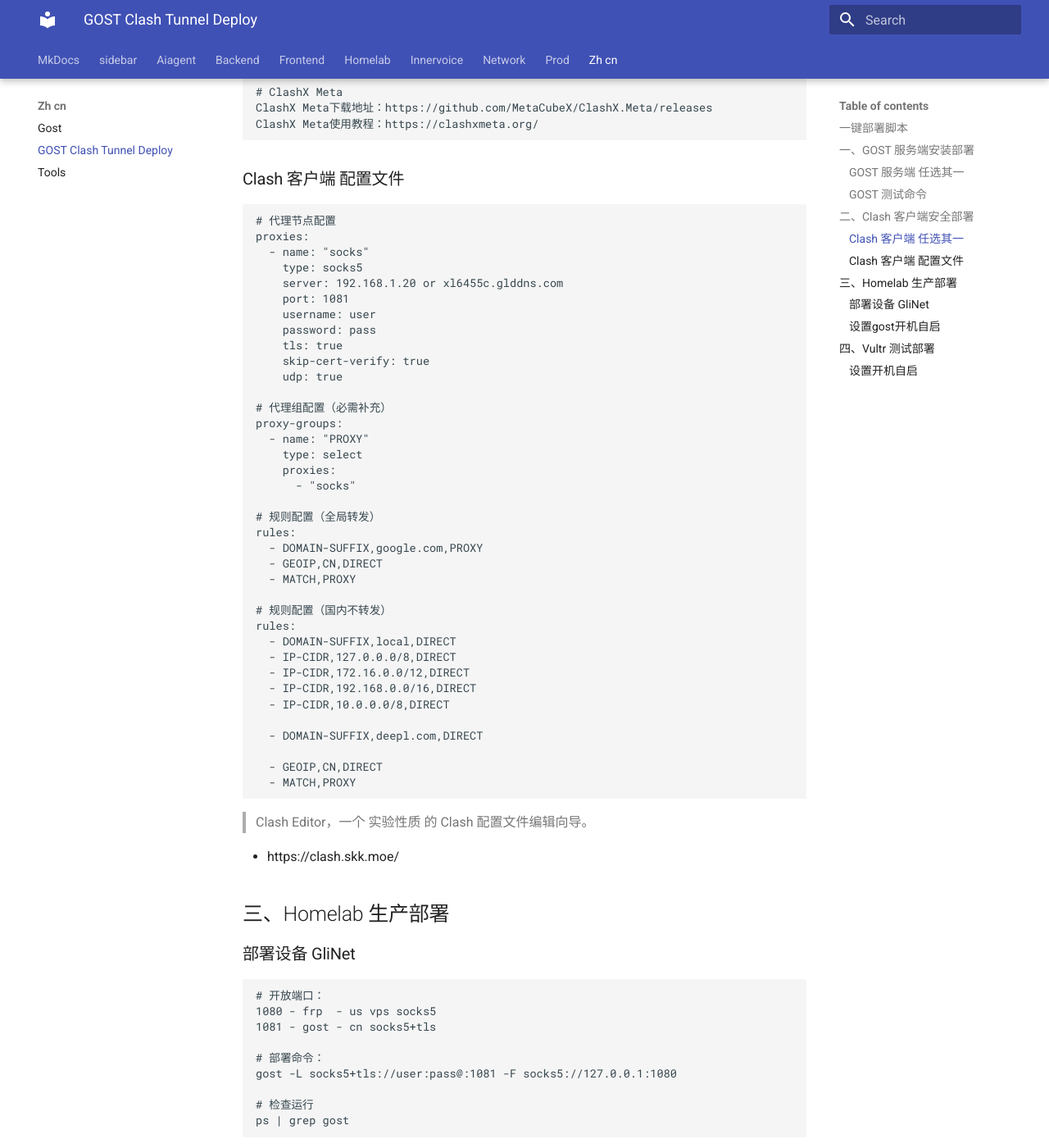
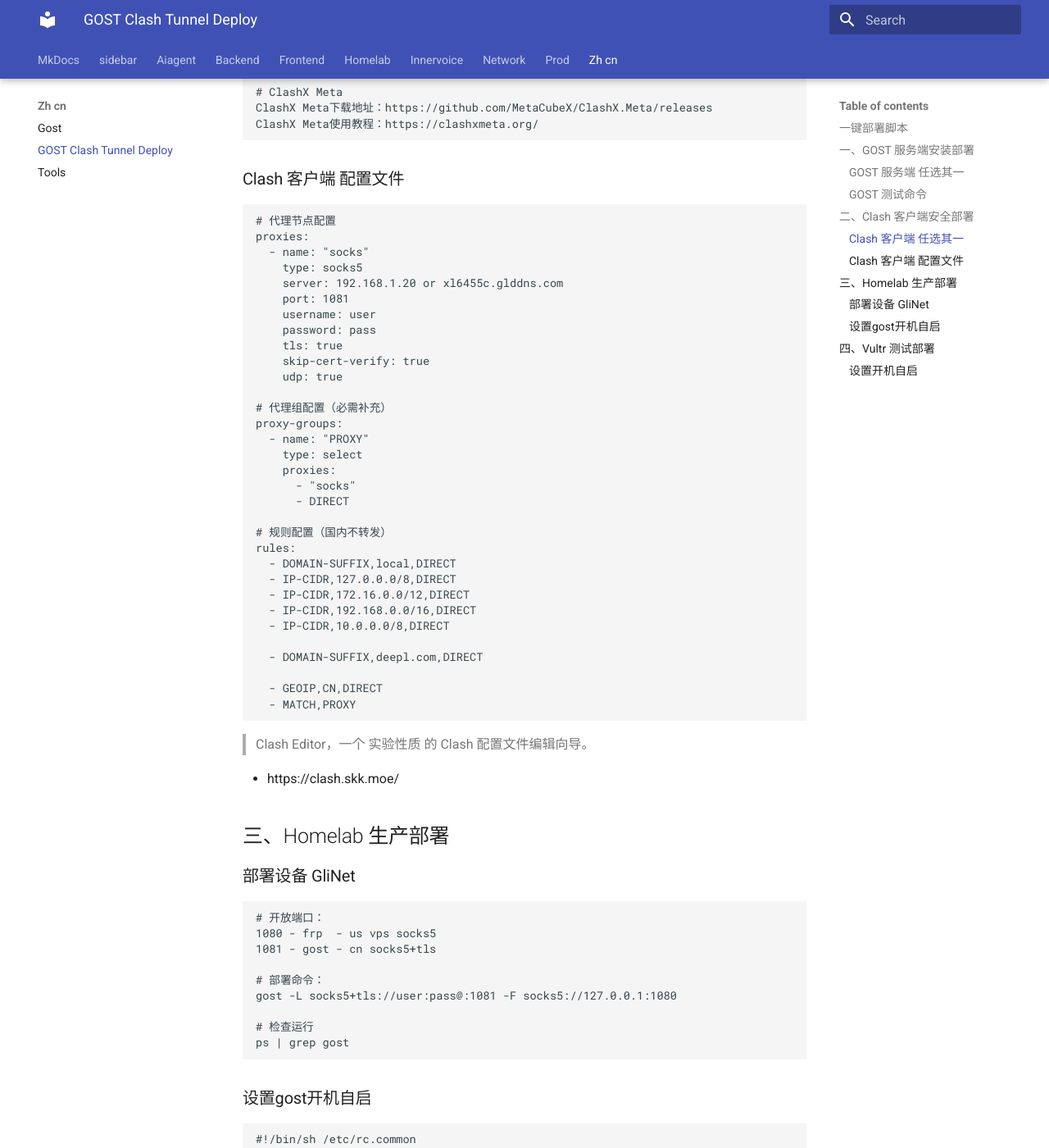
Before and after one commit to seccmd/pydeep, an MkDocs documentation site: the page built from docs/zh-cn/gost_clash.md, in a window 1280 px wide and 1400 px high, scrolled down 1115 px. Shown: the whole window at 82% size. Built offline with MkDocs 1.6.1 and Material for MkDocs 9.7.7, drawn with Linux system fonts in a browser that asks for light colours.

Commit message:
Update gost_clash.md

```diff
--- a/docs/zh-cn/gost_clash.md
+++ b/docs/zh-cn/gost_clash.md
@@ -74,12 +74,7 @@
     type: select
     proxies:
       - "socks"
-
-# 规则配置（全局转发）
-rules:
-  - DOMAIN-SUFFIX,google.com,PROXY
-  - GEOIP,CN,DIRECT
-  - MATCH,PROXY
+      - DIRECT
 
 # 规则配置（国内不转发）
 rules:
```
